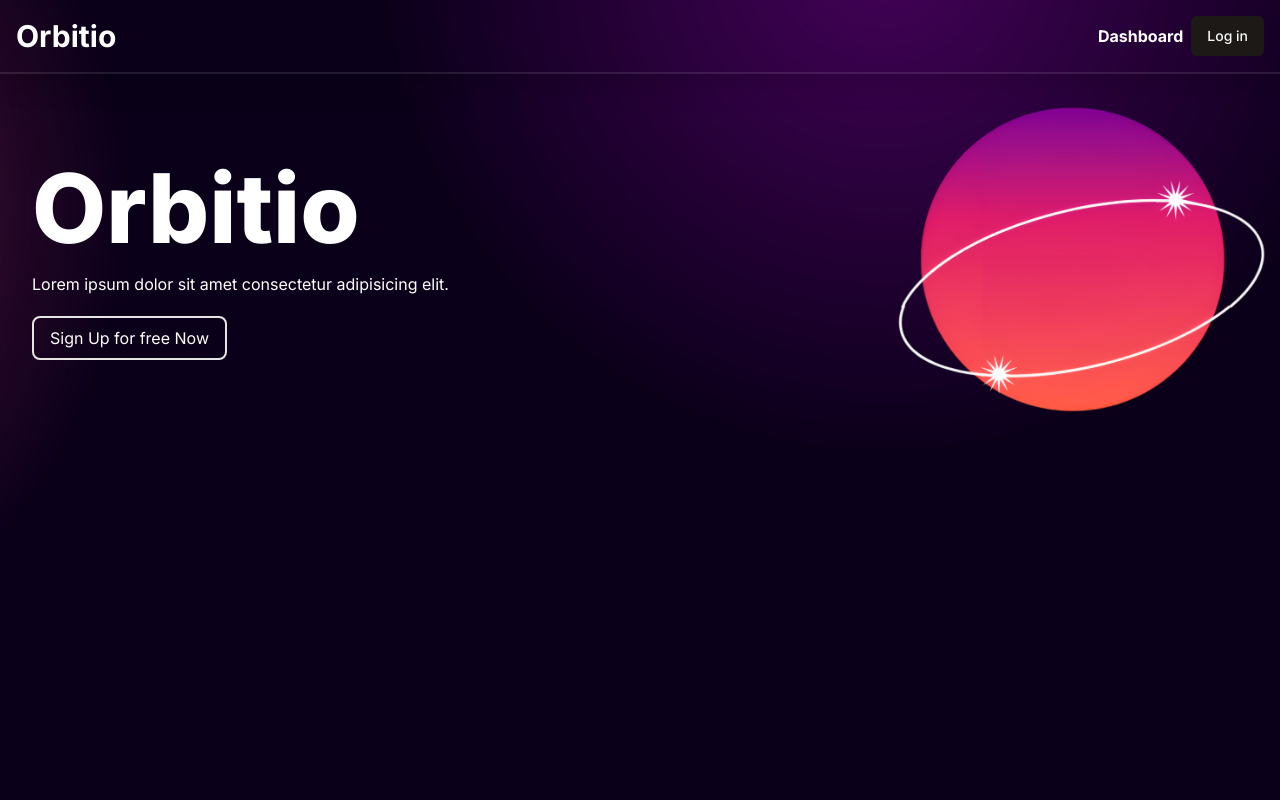
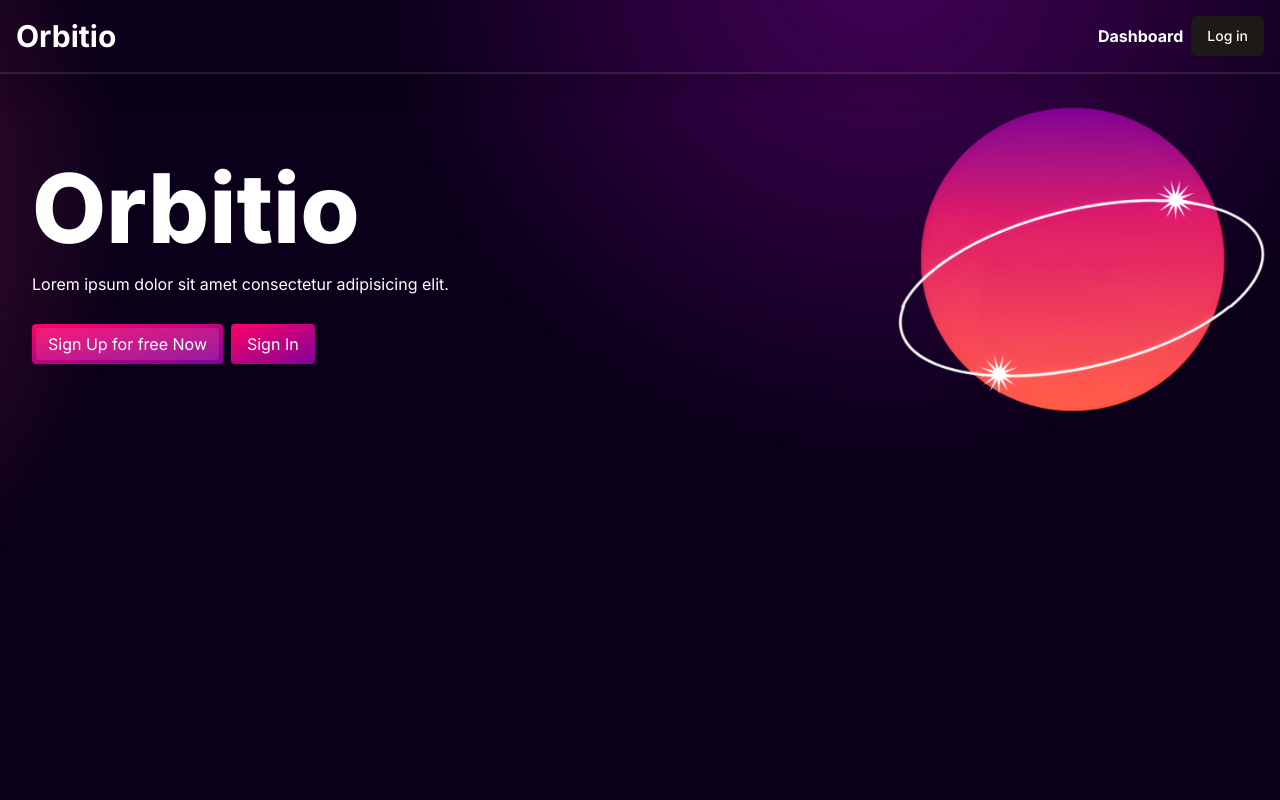
Before and after one commit to afnansiddiqui/ai-saas, a Next.js app: page / in a window 1280 px wide. Shown: the top 800 px of the page. Built offline with nearby package versions, Linux system fonts and the light colour scheme; a web font is replaced by a local one.

Commit message:
change in landingpage

```diff
--- a/src/app/(landing)/page.tsx
+++ b/src/app/(landing)/page.tsx
@@ -44,15 +44,23 @@ const LandingPage = () => {
                 </div>
             </div>
             {/* {HERO SECTION} */}
-            <div className="h-full sm:flex sm:justify-between">
+            <div className="h-full sm:flex sm:justify-around">
                 <div className="px-4 lg:px-8 pt-[10rem] sm:py-[10rem] md:col-span-6 col-span-12 text-center sm:text-left" >
                     <h1 className="text-white lg:text-8xl text-6xl font-extrabold">Orbitio</h1>
                     <p className="text-[#fff] py-4 ">Lorem ipsum dolor sit amet consectetur adipisicing elit.</p>
-                    <Link href="/sign-up">
-                        <button className="border-2 px-4 py-2 rounded-lg mt-1 text-[#fff] ">
-                            Sign Up for free Now
-                        </button>
-                    </Link>
+                    <div className="">
+                        <Link href="/sign-up">
+                            <button className="px-1 py-1 w-full sm:w-fit mb-2 sm:mb-0 sm:mr-2 rounded bg-gradient-to-br from-[#FF0065] to-[#81039B] hover:bg-slate-800 text-white mt-3">
+                                <span className='block bg-white/10 rounded px-3 py-1'>Sign Up for free Now</span>
+                            </button>
+                        </Link>
+
+                        <Link href="/sign-in">
+                            <button className='px-4 py-2 w-full sm:w-fit rounded bg-gradient-to-br from-[#FF0065] to-[#81039B] hover:bg-slate-200 text-white'>
+                                Sign In
+                            </button>
+                        </Link>
+                    </div>
                 </div>
                 <div className='sm:py-16 py-8 sm:ml-auto sm:mt-8'>
                     <div className="sm:text-left">
```
